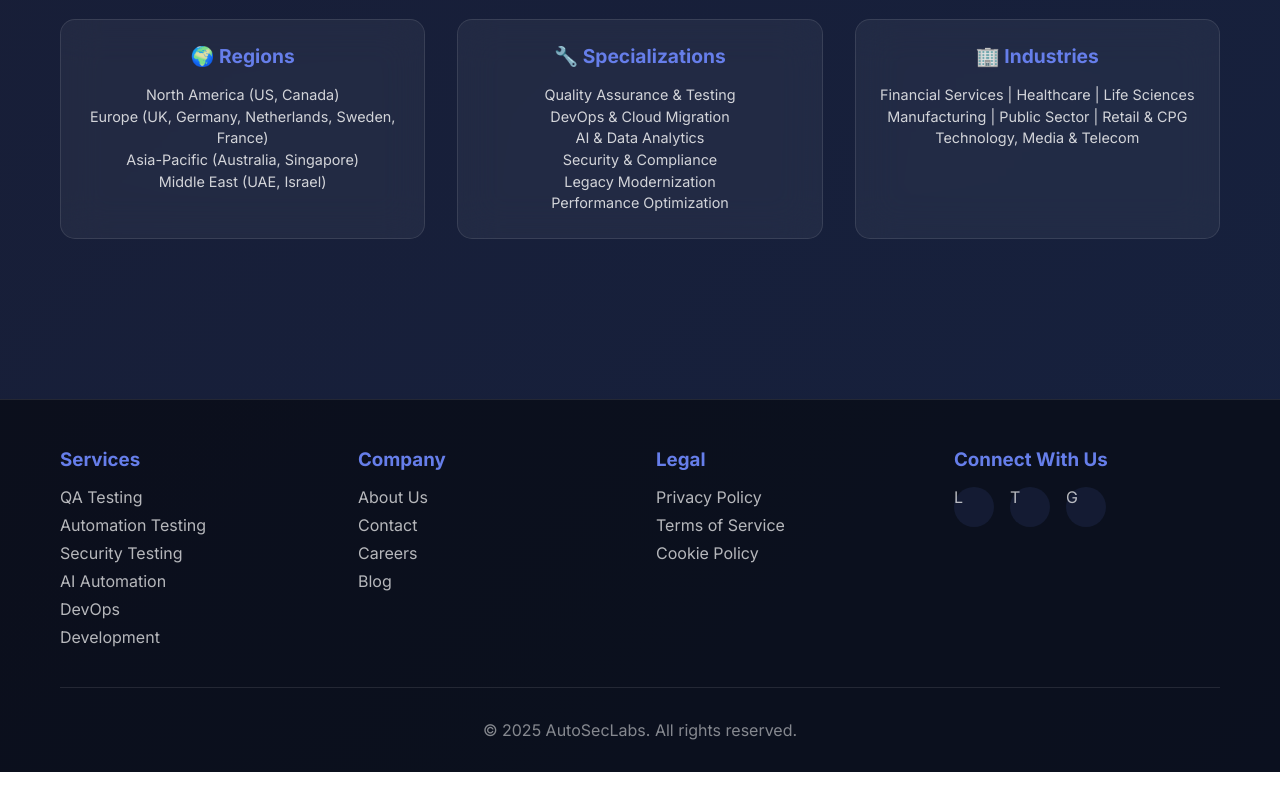
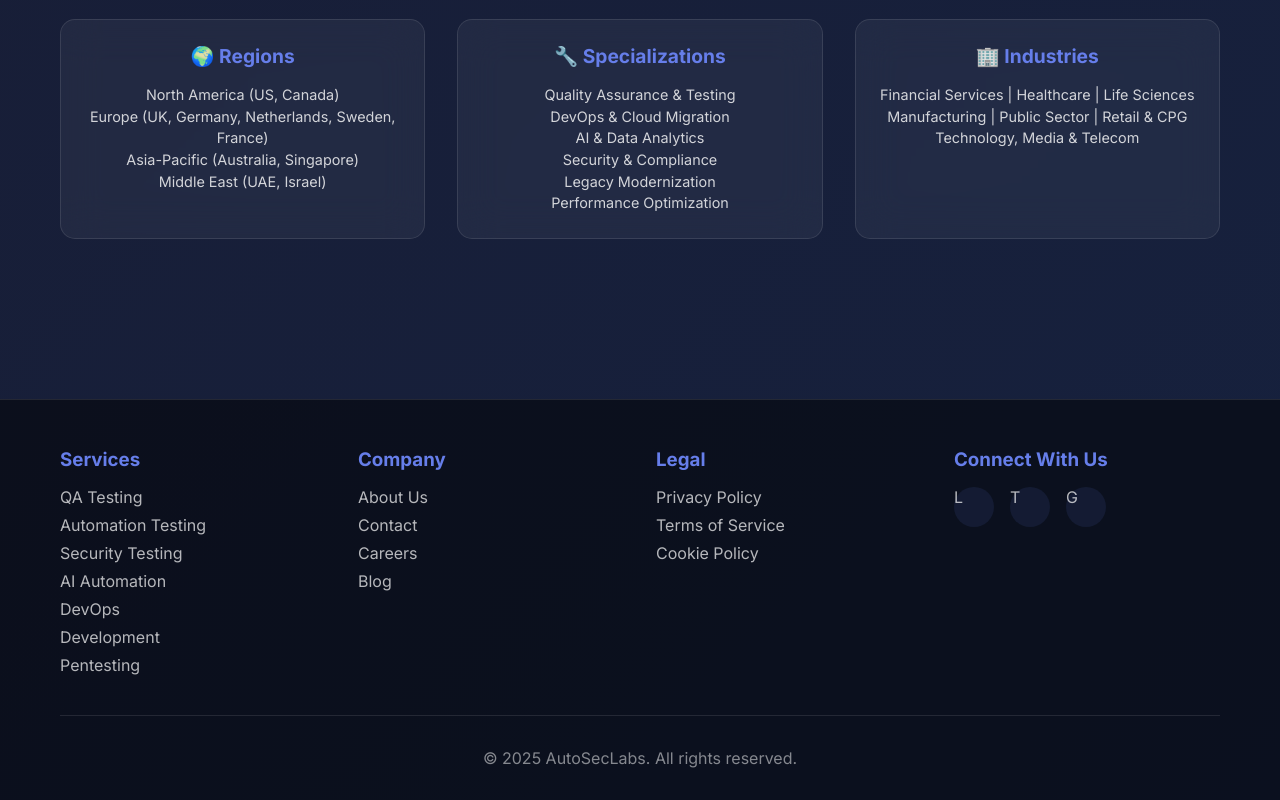
Before and after one commit to autoseclabs/autoseclabs, a React (Vite) app: page / in a window 1280 px wide. Shown: the part 8246-9046 px from the top of the page. Before the commit the page ends 9018 px from the top, so only its background shows below. Built offline with nearby package versions, Linux system fonts and the light colour scheme; the HTML template or start-up script is replaced by a standard one.

Commit message:
updated serivce

```diff
--- a/src/components/Footer.tsx
+++ b/src/components/Footer.tsx
@@ -11,6 +11,7 @@
             <a href="#services">AI Automation</a>
             <a href="#services">DevOps</a>
             <a href="#services">Development</a>
+            <a href="#services">Pentesting</a>
           </div>
           <div className="footer-section">
             <h3>Company</h3>
```
